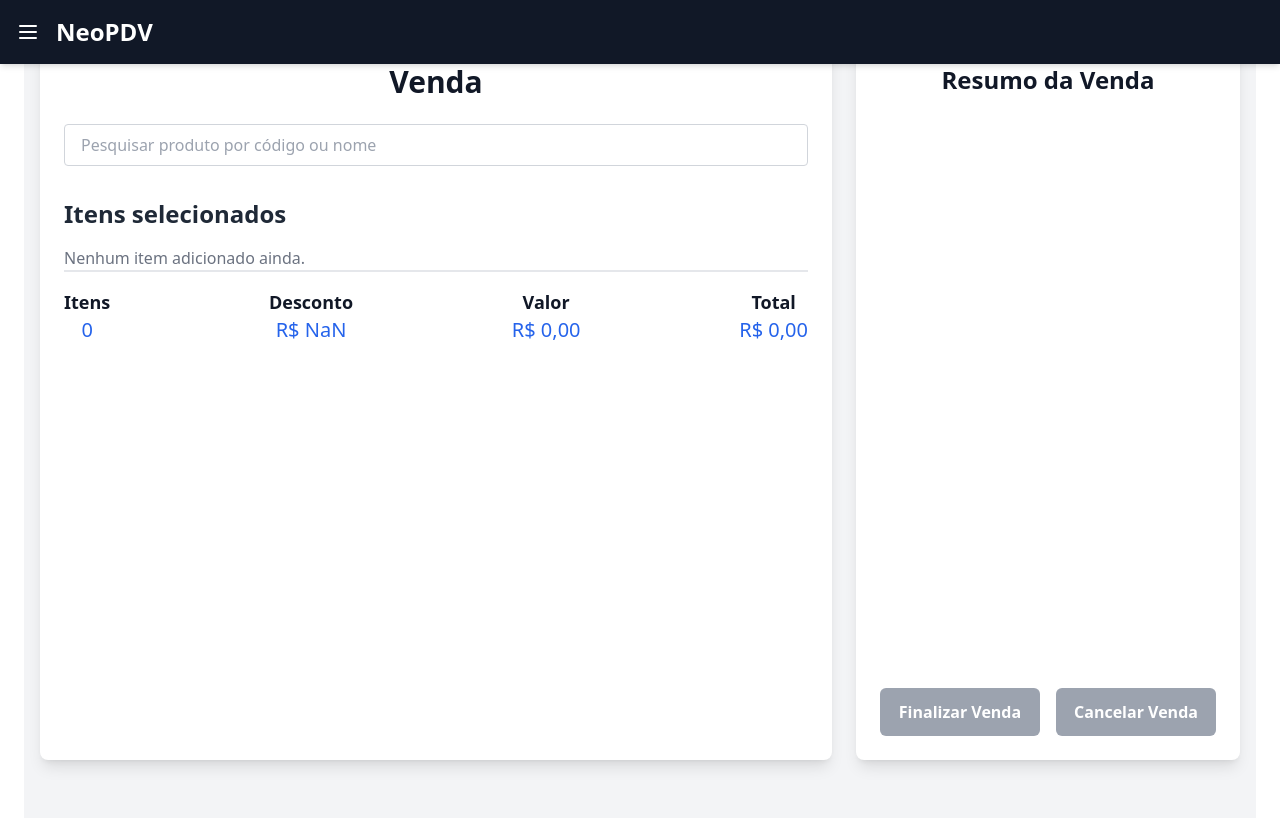
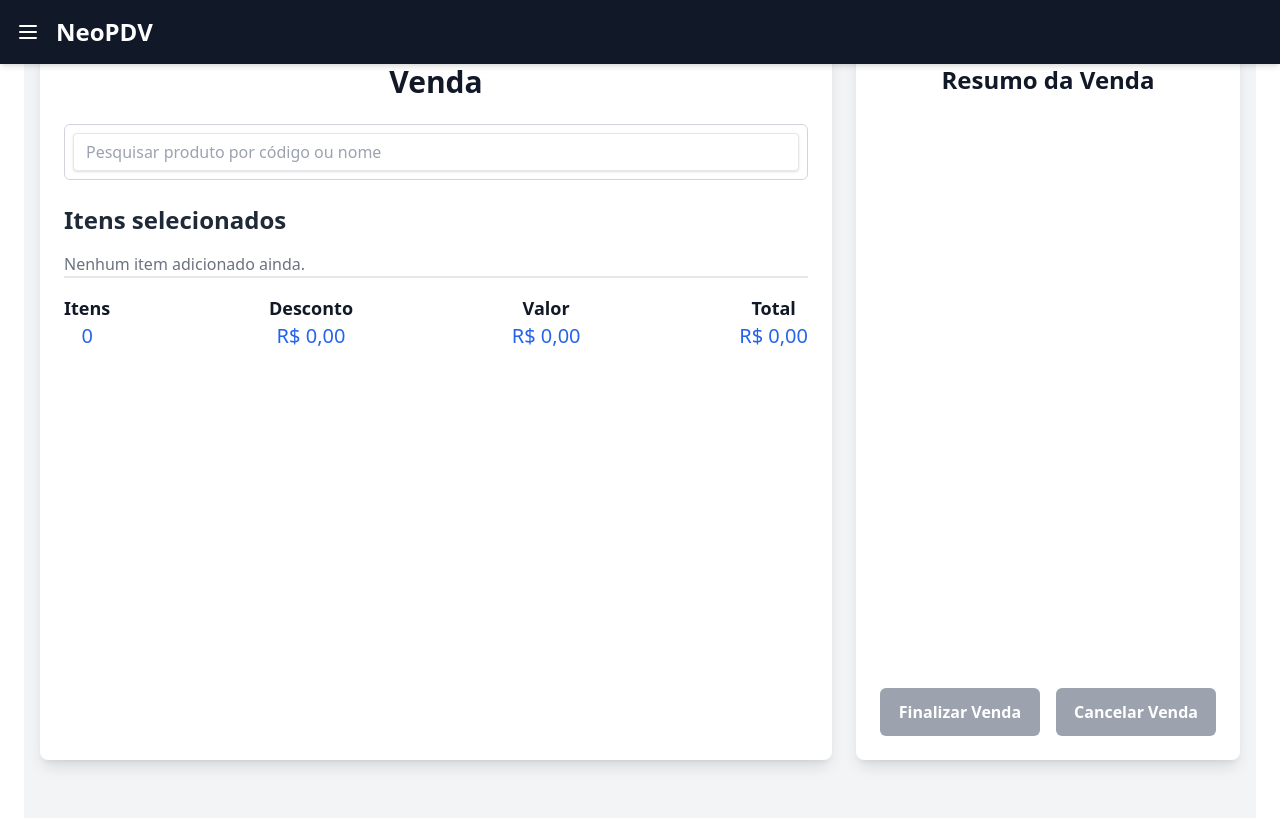
Before and after one commit to alvesgc/pdv, a React (Vite) app: page / in a window 1280 px wide. Shown: the top 818 px of the page. Built offline with nearby package versions, Linux system fonts and the light colour scheme.

Commit message:
feat: integrate Input component and pass discount prop to CartSummary in Home

```diff
--- a/src/pages/Home.jsx
+++ b/src/pages/Home.jsx
@@ -7,6 +7,7 @@ import SelectedProduct from "../components/SelectedProduct/";
 import CartItem from "../components/CartItem";
 import CartSummary from "../components/CartSummary";
 import ActionButton from "../components/ActionButton";
+import Input from "../components/Input";
 
 export default function Home() {
   const { cart, addToCart, removeFromCart, clearCart } = useCart();
@@ -19,6 +20,7 @@ export default function Home() {
   const itemCount = cart.reduce((sum, p) => sum + p.quantity, 0);
   const total = cart.reduce((sum, p) => sum + p.price * p.quantity, 0);
   const itemPrice = (selectedProduct?.price ?? 0) * quantity;
+  const discount = 0;
 
   const handleSearchChange = (e) => {
     const query = e.target.value;
@@ -46,7 +48,7 @@ export default function Home() {
             Venda
           </h1>
 
-          <input
+          <Input
             type="text"
             placeholder="Pesquisar produto por código ou nome"
             value={searchTerm}
@@ -89,7 +91,7 @@ export default function Home() {
             </div>
           </div>
 
-          <CartSummary itemCount={itemCount} total={total} itemPrice={itemPrice} />
+          <CartSummary itemCount={itemCount} total={total} itemPrice={itemPrice} discount={discount}/>
         </div>
 
         <div className="md:col-span-1 bg-white p-6 rounded-lg shadow-lg flex flex-col justify-between h-full">
```
